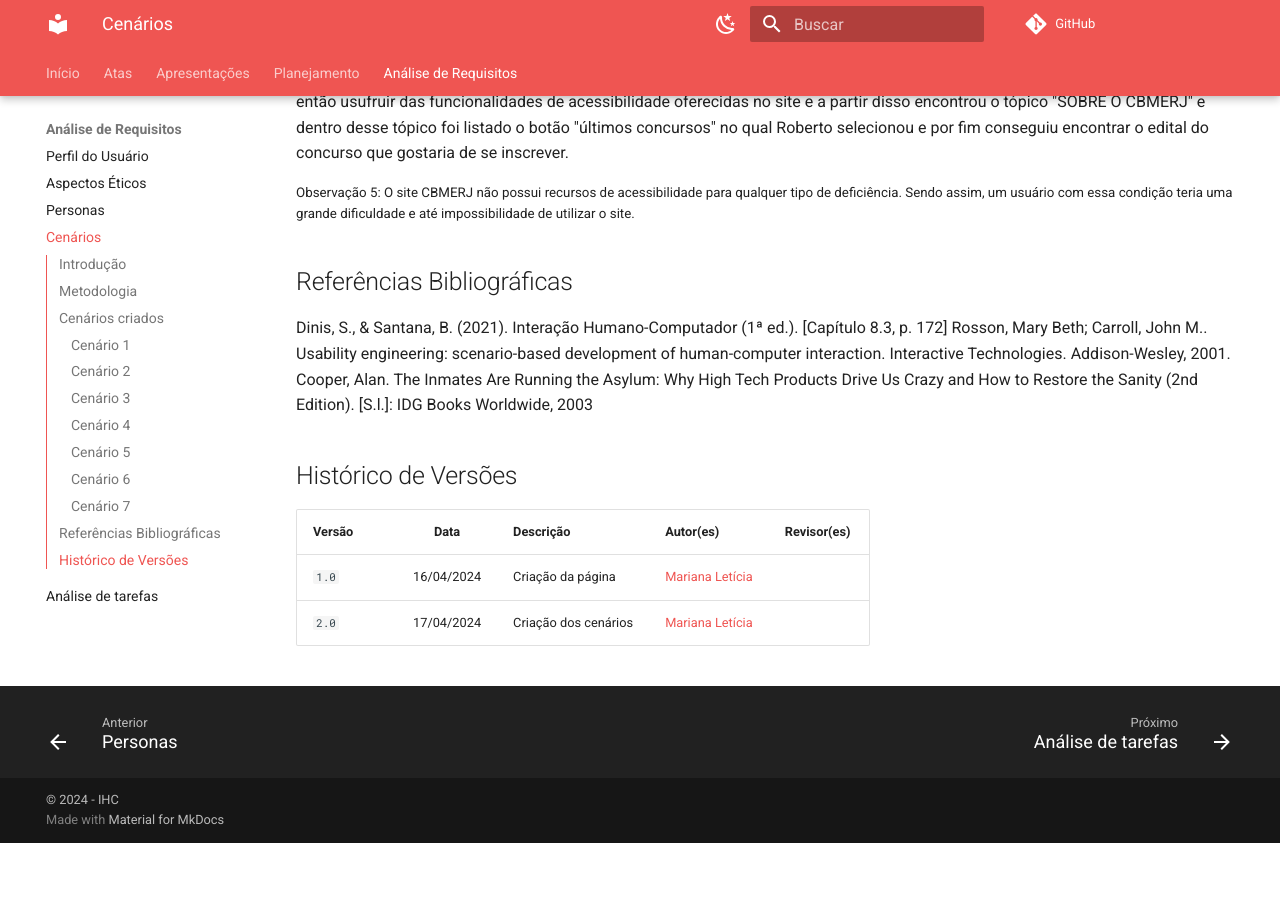
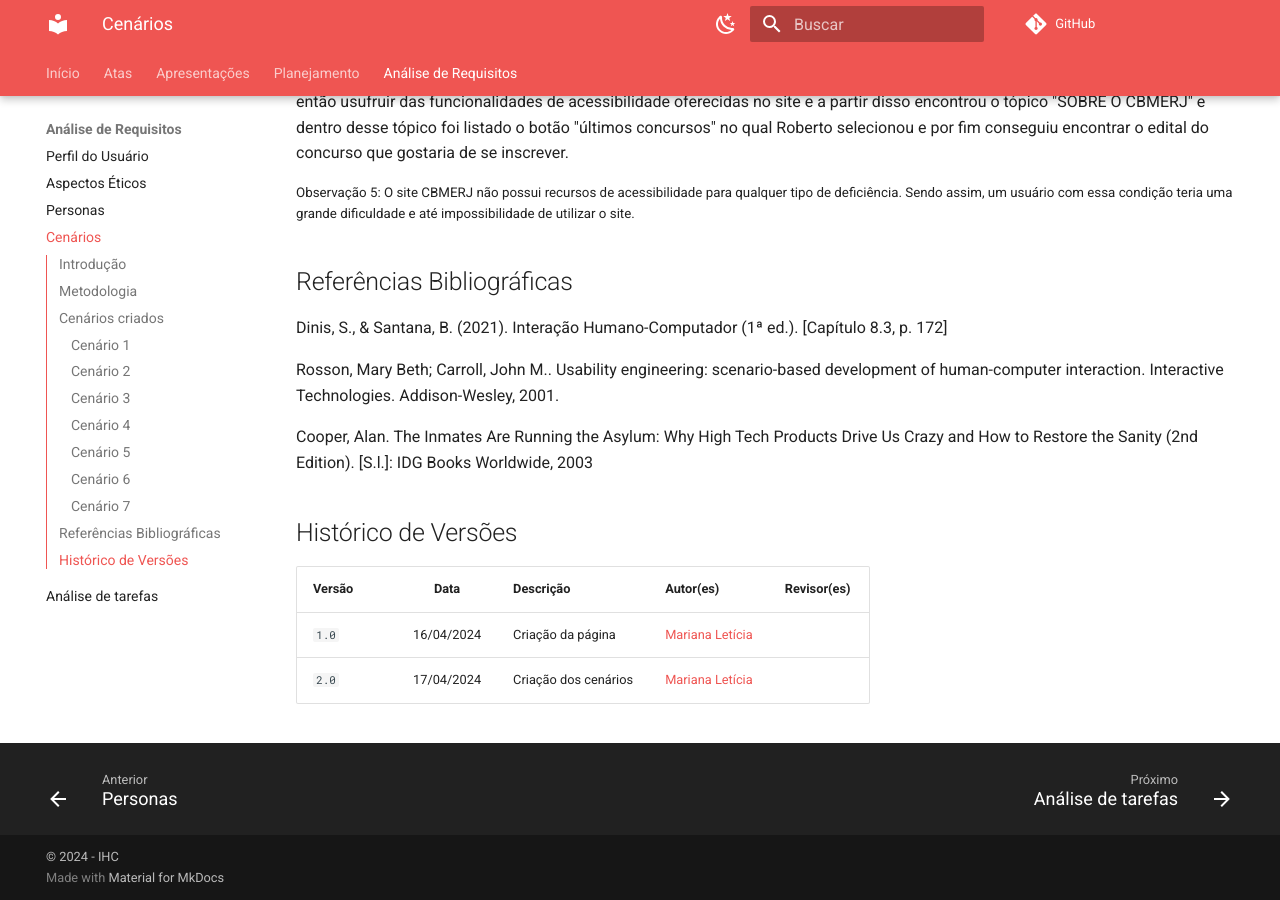
Before and after one commit to Interacao-Humano-Computador/2024.1-CBMERJ, an MkDocs documentation site: the page built from docs/analise_requisitos/cenarios.md, in a window 1280 px wide and 900 px high, scrolled down 2682 px. Built offline with MkDocs 1.6.1 and Material for MkDocs 9.7.7, drawn with Linux system fonts in a browser that asks for light colours; comment, search, counter and statistics services are not loaded; before the commit the page ends 3525 px from its top, so only the background shows below that.

```diff
--- a/docs/analise_requisitos/cenarios.md
+++ b/docs/analise_requisitos/cenarios.md
@@ -79,10 +79,11 @@ contextuais, de uma situação de uso da aplicação, envolvendo usuários, proc
 
 ## Referências Bibliográficas
 
-<p>Dinis, S., & Santana, B. (2021). Interação Humano-Computador (1ª ed.). [Capítulo 8.3, p. 172]
+Dinis, S., & Santana, B. (2021). Interação Humano-Computador (1ª ed.). [Capítulo 8.3, p. 172]
+
 Rosson, Mary Beth; Carroll, John M.. Usability engineering: scenario-based development of human-computer interaction. Interactive Technologies. Addison-Wesley, 2001.
+
 Cooper, Alan. The Inmates Are Running the Asylum: Why High Tech Products Drive Us Crazy and How to Restore the Sanity (2nd Edition). [S.l.]: IDG Books Worldwide, 2003
-</p>
 
 ## Histórico de Versões
 
```
Also changed, not shown: docs/analise_requisitos/analise_tarefas.md (+31 -0 lines), docs/analise_requisitos/img/diagrama_hierarquia_3.jpg (added).
